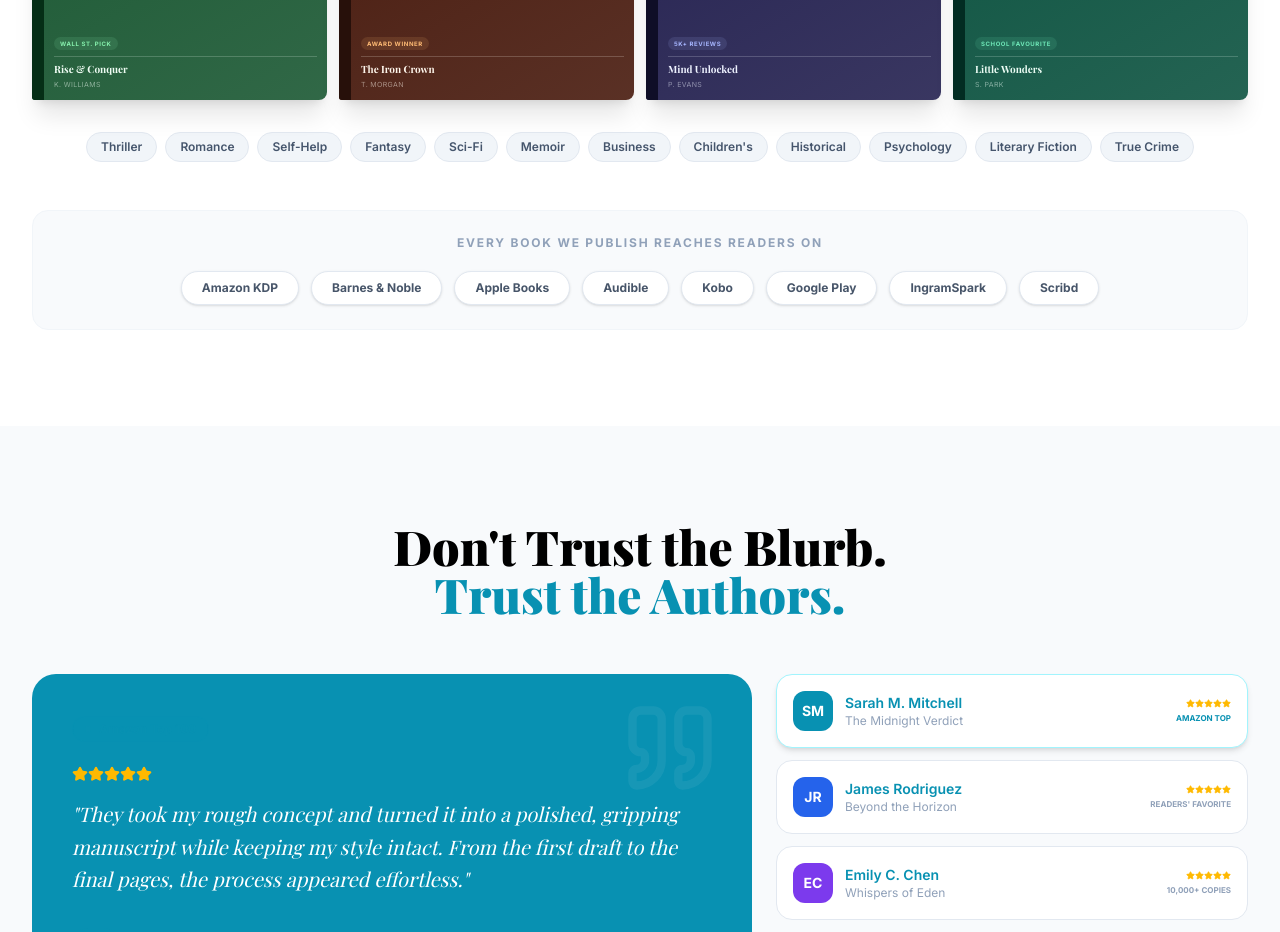
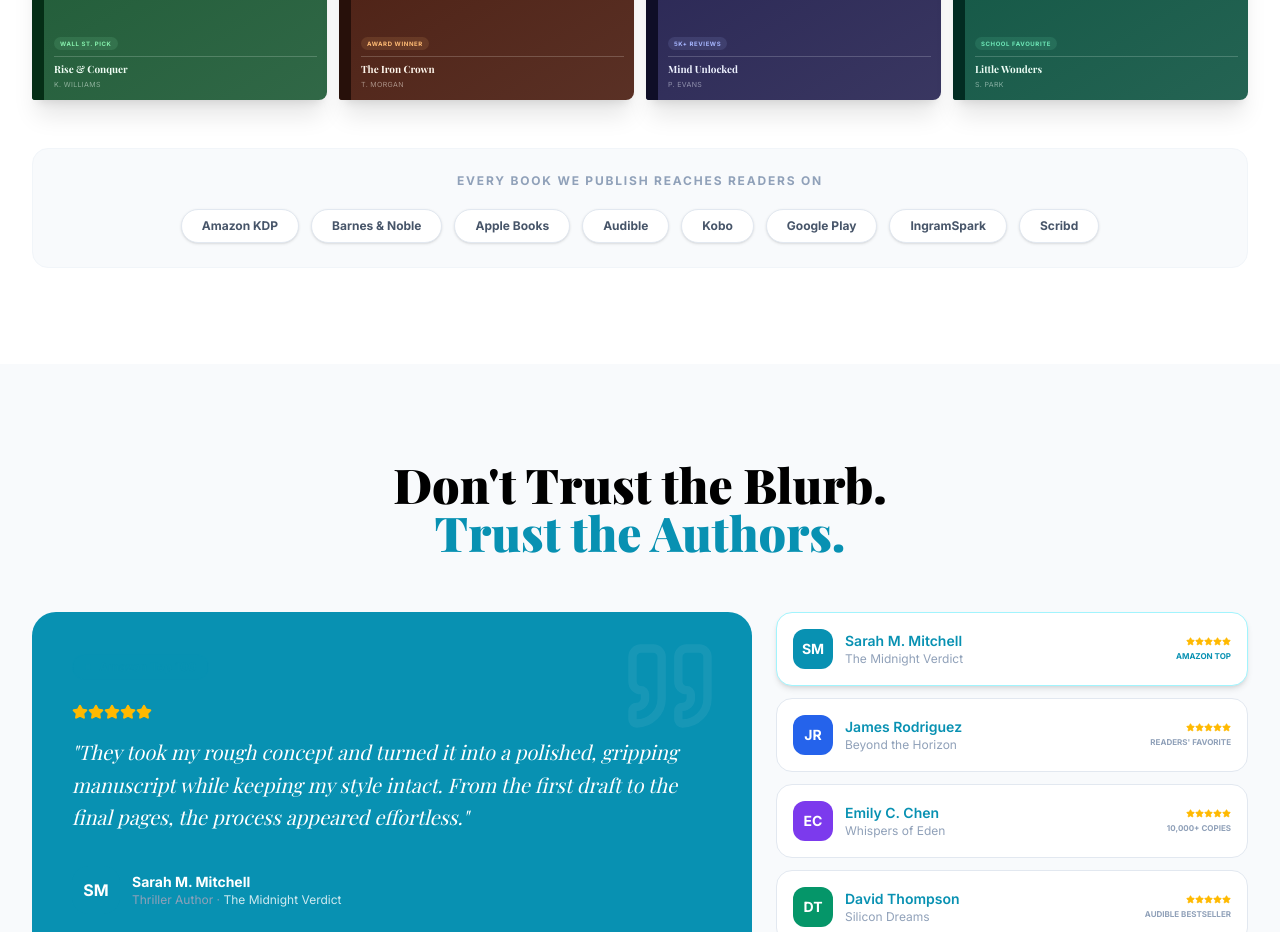
Before and after one commit to shaffan-creativesquad/TAS-, a Next.js app: page / in a window 1280 px wide. Shown: the part 7500-8432 px from the top of the page. Built offline with nearby package versions, Linux system fonts and the light colour scheme.

Commit message:
updated content

```diff
--- a/src/components/home/Portfolio.tsx
+++ b/src/components/home/Portfolio.tsx
@@ -84,14 +84,6 @@ export default function Portfolio() {
           {books.slice(6).map(b => <BookCover key={b.title} b={b} />)}
         </div>
 
-        {/* Genre tags */}
-        <div className="flex flex-wrap gap-2 mt-8 justify-center">
-          {["Thriller","Romance","Self-Help","Fantasy","Sci-Fi","Memoir","Business","Children's","Historical","Psychology","Literary Fiction","True Crime"].map(g => (
-            <span key={g} className="bg-slate-100 text-slate-600 text-xs font-semibold px-3.5 py-1.5 rounded-full border border-slate-200 hover:border-primary hover:text-primary transition-colors cursor-pointer">
-              {g}
-            </span>
-          ))}
-        </div>
 
         {/* Platform row */}
         <div className="mt-12 bg-slate-50 border border-slate-100 rounded-2xl p-6">
```
